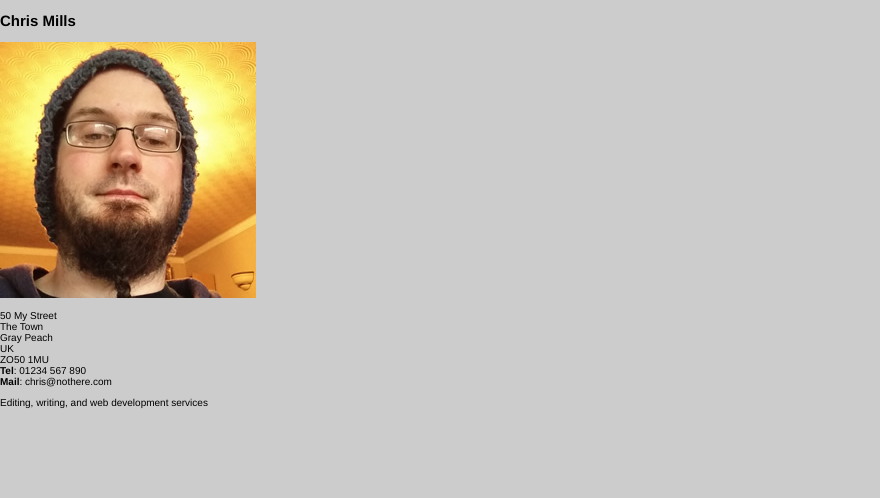
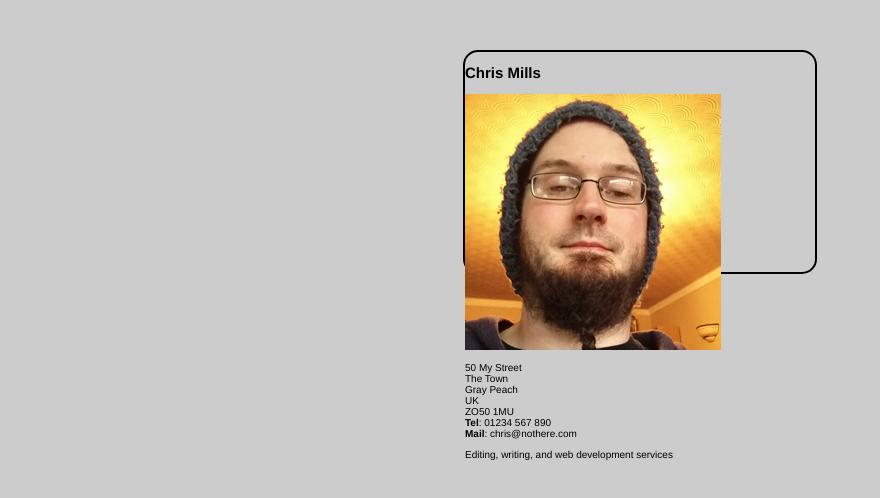
Before and after one commit to marjoriemuloma/business-card-assessment, a plain HTML site: page index.html in a window 1280 px wide. Shown: the whole page, without its empty margins (0-880 px from the left). Drawn offline with Linux system fonts and the light colour scheme.

Commit message:
added style to the main card container

```diff
--- a/style.css
+++ b/style.css
@@ -17,6 +17,15 @@ html {
   background-color: #ccc;
 }
 
+.card {
+  width: 35em;
+  height: 22em;
+  margin: 5em auto;
+  background-colour: red;
+  border: 0.2em solid black;
+  border-radius: 1.5em;
+}
+
 /* styles specific to the setup of the card container */
 /* styles specific to the header and footer */
 /* styles specific to the main business card contents */
```
